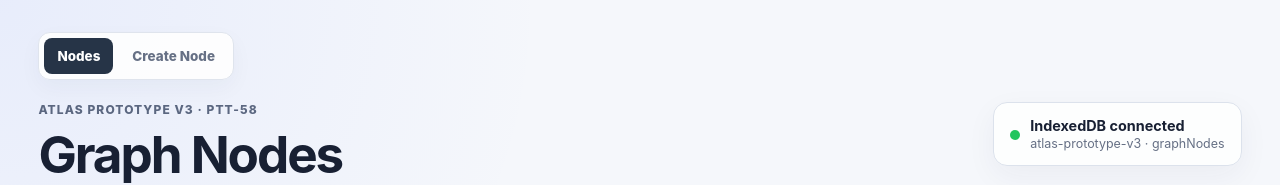
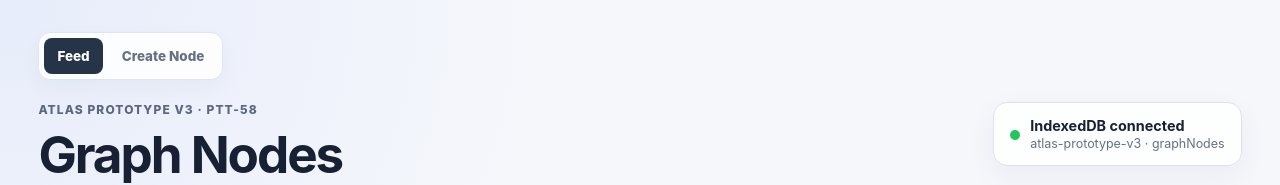
Before and after one commit to williamowen65/atlas-prototype-v3, a website: page index.html in a window 1280 px wide. Shown: the top 185 px of the page. Drawn offline with Linux system fonts and the light colour scheme.

Commit message:
PTT-58 Rename Nodes navigation to Feed

```diff
--- a/index.html
+++ b/index.html
@@ -14,8 +14,8 @@
 </head>
 <body>
   <main class="app-shell">
-    <nav class="app-nav" aria-label="Graph navigation">
-      <a class="app-nav-link active" href="./index.html" aria-current="page">Nodes</a>
+    <nav class="app-nav feed-nav" aria-label="Graph navigation">
+      <a class="app-nav-link active" href="./index.html" aria-current="page">Feed</a>
       <a class="app-nav-link" href="./create.html">Create Node</a>
     </nav>
 
```
